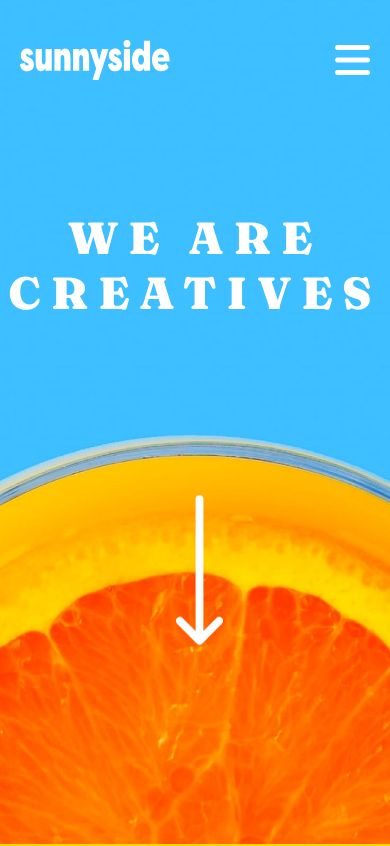
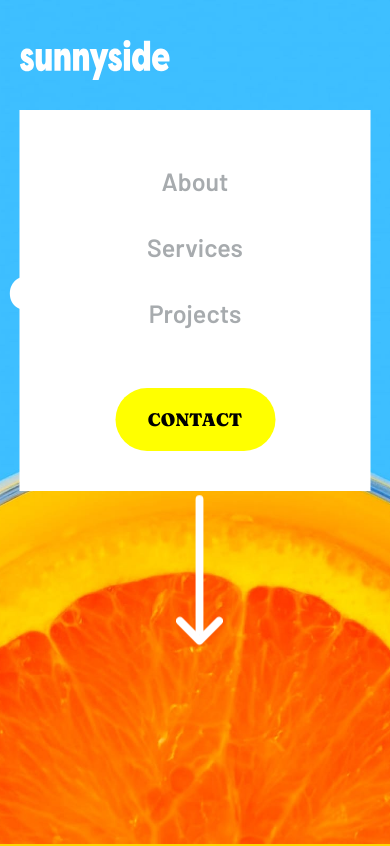
Before and after one commit to yashjangir1/product-landing-page, a React (Create React App) app: page / in a window 390 px wide. Shown: the top 846 px of the page. Built offline with nearby package versions, Linux system fonts and the light colour scheme.

Commit message:
mobile navbar

```diff
--- a/src/Navbar.js
+++ b/src/Navbar.js
@@ -2,10 +2,28 @@ import React from 'react'
 import "./index.css"
 
 export default function Navbar(){
+
+    const handleClick = () => {
+        const mNavbar = document.getElementById("mobileNavbar");
+        console.log(mNavbar.classList)
+        mNavbar.classList.toggle("d-none");
+        mNavbar.classList.toggle("mobile-navbar")
+    }
+
     return (
         <div className = "navbar-container">
            <img src = '/images/logo.svg' alt = "logo" className = 'logo' />
-           <i class="bars-icon fa-solid fa-bars"></i>
+           <i class="bars-icon fa-solid fa-bars d-none" id = "navbarBars" onClick = {handleClick}></i>
+
+           <div className = 'mobile-navbar' id = "mobileNavbar">
+              <div className = 'mobile-navbar-items-list'>
+                <p className = 'mobile-navbar-item'><a className = 'mobile-navbar-link' href = "google.com">About</a></p>
+                <p className = 'mobile-navbar-item'><a className = 'mobile-navbar-link' href = "google.com">Services</a></p>
+                <p className = 'mobile-navbar-item'><a className = 'mobile-navbar-link' href = "google.com">Projects</a></p>
+              </div>
+              <button className = 'mobile-contact-button'>Contact</button>
+           </div>
+
            <div className = 'navbar-contents-container'>
                 <ul className = 'navbar-items-container'>
                     <li className = 'navbar-item'><a className = 'navbar-links' href = "google.com">About</a></li>
--- a/src/index.css
+++ b/src/index.css
@@ -109,6 +109,57 @@ body{
   height: 150px;
   margin-top: 80px;
   animation: 0.75s arrow-animation ease-in infinite;
+}
+
+
+.mobile-navbar{
+  background-color: #ffffff;
+  display: flex;
+  flex-direction: column;
+  position: absolute;
+  width: 90%;
+  top: 13%;
+  left: 50%;
+  padding-bottom: 40px;
+  transform: translateX(-50%);
+  z-index: 1;
+}
+
+.d-none{
+  display: none;
+}
+
+.mobile-navbar-items-list{
+  display: flex;
+  flex-direction: column;
+  margin-top: 40px;
+  margin-bottom: 40px;
+}
+
+.mobile-navbar-item{
+  margin-bottom: 20px;
+  text-align: center;
+}
+
+.mobile-navbar-link{
+  font-family: "Barlow";
+  font-size: 25px;
+  font-weight: 600;
+  text-decoration: none;
+  color:hsl(210, 4%, 67%);
+}
+
+.mobile-contact-button{
+  font-family: "Fraunces";
+  font-size: 18px;
+  text-transform: uppercase;
+  padding: 20px 30px 20px 30px;
+  background-color: yellow;
+  border: none;
+  border-radius: 50px;
+  font-weight: 900;
+  width: 160px;
+  align-self: center;
 }
 
 
@@ -534,4 +585,8 @@ body{
   .services-text-container{
     width: 90%;
   }
+
+  .d-none{
+    display: none;
+  }
 }
```
